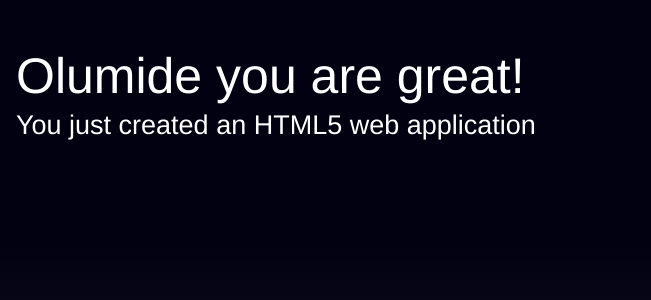
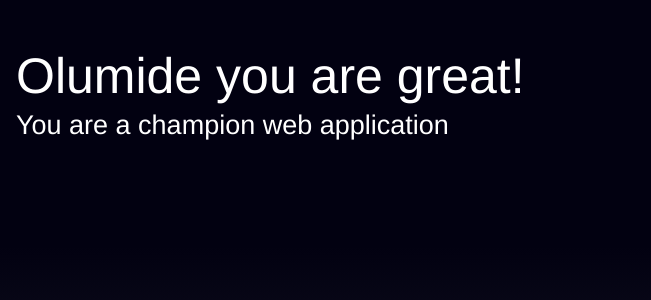
Before and after one commit to holu3005/webapp, a plain HTML site: page webpage/index.html in a window 1280 px wide. Shown: the part 234-534 px from the top of the page, 629-1280 px from the left. Drawn offline with Linux system fonts and the light colour scheme.

Commit message:
Update index.html

```diff
--- a/webpage/index.html
+++ b/webpage/index.html
@@ -59,7 +59,7 @@
             <a class="twitter-link" href="https://twitter.com/home/?status=I%20created%20a%20project%20with%20AWS%20CodeStar!%20%23AWS%20%23AWSCodeStar%20https%3A%2F%2Faws.amazon.com%2Fcodestar"><img src="img/tweet.svg" /></a>
             <div class="text">
                 <h1>Olumide you are great!</h1>
-                <h2>You just created an HTML5 web application</h2>
+                <h2>You are a champion  web application</h2>
             </div>
         </div>
     </div>
```
